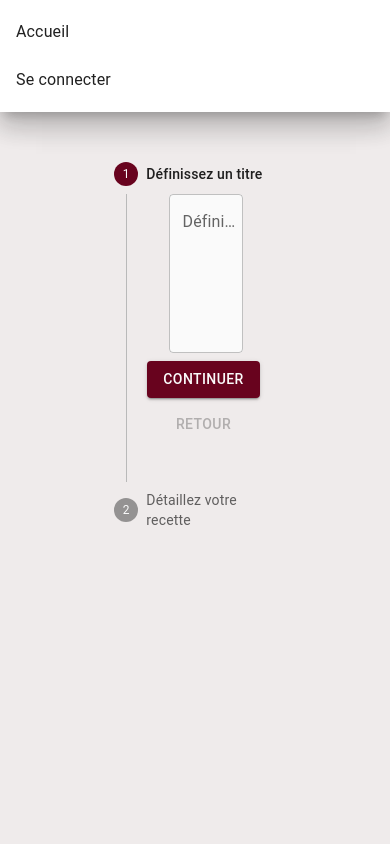
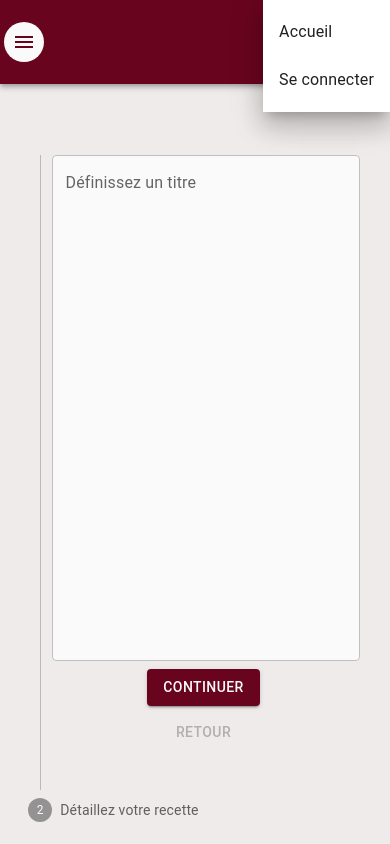
Before and after one commit to FlorianeLNT/NomNom-CookingNetwork, a React (Vite) app: page /post in a window 390 px wide. Both pictures are taken after a click on the button "open drawer". Built offline with nearby package versions, Linux system fonts and the light colour scheme.

Commit message:
Fin responsive (normalement)

```diff
--- a/src/Component/NavBarMobile/NavBarMobile.css
+++ b/src/Component/NavBarMobile/NavBarMobile.css
@@ -9,3 +9,10 @@
 .css-4t3x6l-MuiPaper-root-MuiDrawer-paper {
   height: fit-content !important;
 }
+.css-1160xiw-MuiPaper-root-MuiDrawer-paper {
+  height: fit-content!important;
+}
+.css-1x5y54z-MuiPaper-root-MuiAppBar-root {
+  display: flex;
+  flex-direction: row-reverse;
+}
--- a/src/Component/NavBarMobile/NavBarMobile.jsx
+++ b/src/Component/NavBarMobile/NavBarMobile.jsx
@@ -91,7 +91,7 @@ function NavBarMobile() {
             </IconButton>
             <Drawer
               variant="temporary"
-              anchor="top"
+              anchor="right"
               open={mobileOpen}
               onClose={handleDrawerToggle}
             >
--- a/src/Component/createCard/createCard.css
+++ b/src/Component/createCard/createCard.css
@@ -3,6 +3,9 @@
   gap: 50px;
   padding: 5vh;
   height: 40vh;
+}
+.css-1di5t78-MuiPaper-root{
+  background-color: rgba(243, 239, 239, 0.888) !important;
 }
 
 .css-1u4zpwo-MuiSvgIcon-root-MuiStepIcon-root.Mui-active {
@@ -55,4 +58,24 @@
   height: 80%!important;
   border: none;
   }
+  .parent {
+    width: 75vw;}
+
+  .MuiTextField-root{
+    width: 70vw;
+
+  }
+  .css-dpjnhs-MuiInputBase-root-MuiOutlinedInput-root {
+height: 60vh;
+
 }
+.css-1u3bzj6-MuiFormControl-root-MuiTextField-root{
+  padding-top: 7vh;
+  width: 80vw;
+  /* height: 50vh; */
+}
+
+.css-14yr603-MuiStepContent-root{
+  margin-top: 30vh;
+}
+}
```
